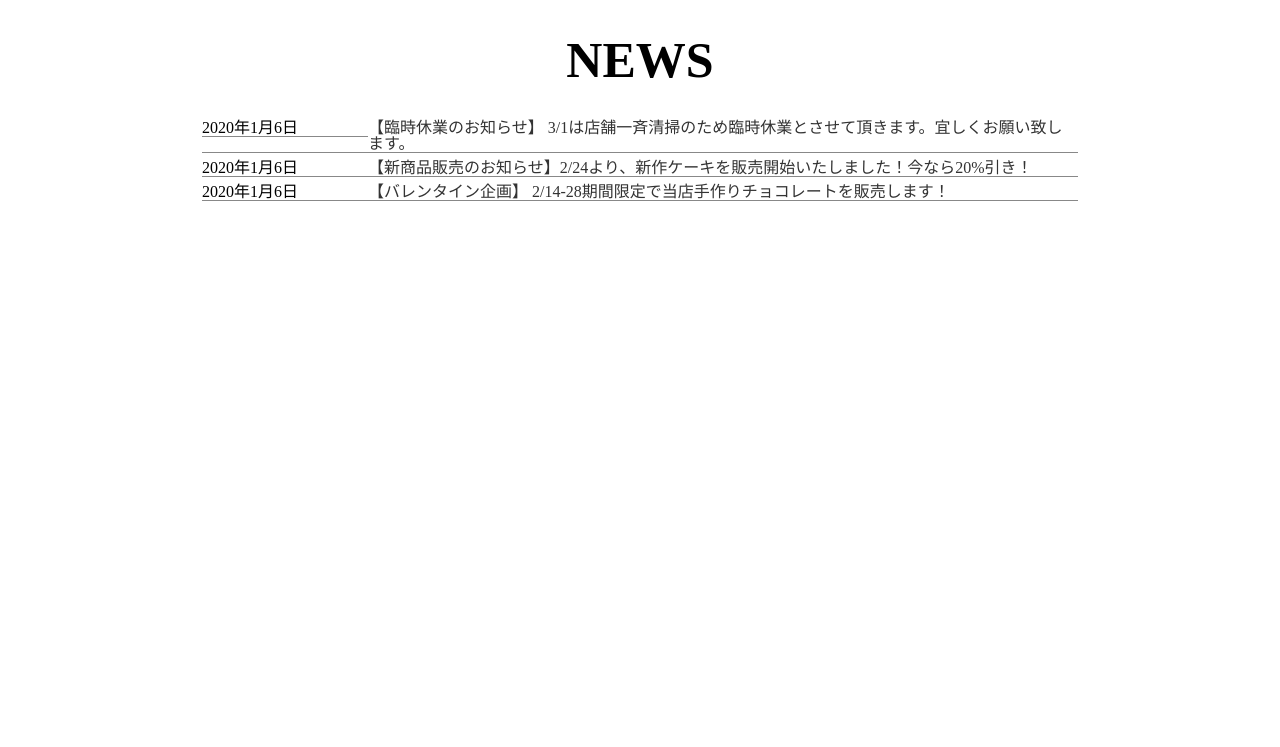
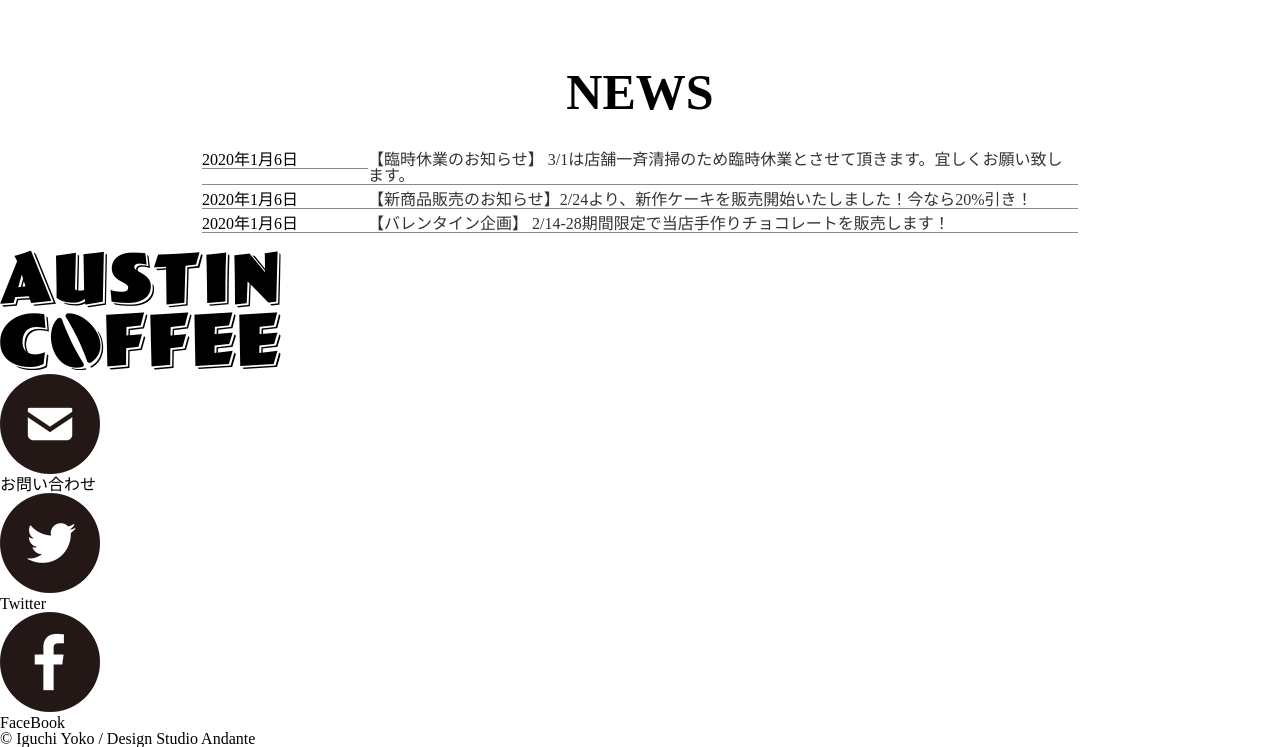
Before and after one commit to shibainu0727/cafe, a plain HTML site: page index.html in a window 1280 px wide. Shown: the part 3274-4021 px from the top of the page. Before the commit the page ends 3492 px from the top, so only its background shows below. Drawn offline with Linux system fonts and the light colour scheme.

Commit message:
Update index.html

```diff
--- a/index.html
+++ b/index.html
@@ -9,6 +9,7 @@
 <!-- <link rel="stylesheet" href="https://stackpath.bootstrapcdn.com/bootstrap/4.5.2/css/bootstrap.min.css" integrity="sha384-JcKb8q3iqJ61gNV9KGb8thSsNjpSL0n8PARn9HuZOnIxN0hoP+VmmDGMN5t9UJ0Z" crossorigin="anonymous"> -->
 <link rel="stylesheet" href="CSS/cssreset-min.css">
 <link rel="stylesheet" href="CSS/css.css">
+<link rel="stylesheet" href="CSS/responsive.css">
 </head>
 
 <body>
@@ -89,6 +90,7 @@
               <img src="img/coffee.png" alt="">
               <h2>ブレンドコーヒー</h2>
               <p>フルーティーな味わいと <br>まろやかな酸味が特徴の <br>飲みやすいコーヒーです</p>
+              <p class="price">￥400</p>
             </div>
           </li>
           <li>
@@ -96,6 +98,7 @@
               <img src="img/cafe-latte.png" alt="">
               <h2>カフェラテ</h2>
               <p>エスプレッソにたっぷりの <br>スチームミルクで <br>オリジナルラテアートを描きます</p>
+              <p class="price">￥520</p>
             </div>
           </li>
           <li>
@@ -103,6 +106,7 @@
               <img src="img/orange-juice.png" alt="">
               <h2>オレンジジュース</h2>
               <p>ストレートタイプの果肉入り1 <br>00％オレンジジュース <br>甘みと酸味のバランスがよいのが特徴です</p>
+              <p class="price">￥430</p>
             </div>
           </li>
         </ul>
@@ -112,6 +116,7 @@
               <img src="img/cream-puffs.png" alt="">
               <h2>手作りシュークリーム</h2>
               <p>取れたての卵を使用した <br>濃厚なクリームが <br>口いっぱいに広がります</p>
+              <p class="price">￥380</p>
             </div>
           </li>
           <li>
@@ -119,6 +124,7 @@
               <img src="img/croissant.png" alt="">
               <h2>天然酵母クロワッサン</h2>
               <p>自家製の天然酵母で <br>丁寧に焼き上げました <br>焼き立てが楽しめます</p>
+              <p class="price">￥180</p>
             </div>
           </li>
           <li>
@@ -126,6 +132,7 @@
               <img src="img/cake.png" alt="">
               <h2>オーガニックケーキ</h2>
               <p>有機栽培された原料で <br>砂糖を使わずに <br>丁寧に焼き上げています</p>
+              <p class="price">￥420</p>
             </div>
           </li>
         </ul>
@@ -175,9 +182,26 @@
     </div>
   </main>
   <footer>
-    <div class="footer-container">
-    </div>
-
+    <div class="container">
+      <div class="footer-logo">
+        <img src="img/austin-coffee-logo.png" alt="" >
+      </div>
+      <ul class="sns-list">
+        <li class="sns-item">
+          <img src="img/icon-mail.png" alt="" class="sns-icon">
+          <p class="sns-name">お問い合わせ</p>
+        </li>
+        <li class="sns-item">
+          <img src="img/icon-twitter.png" alt="" class="sns-icon">
+          <p class="sns-name">Twitter</p>
+        </li>
+        <li class="sns-item">
+          <img src="img/icon-facebook.png" alt="" class="sns-icon">
+          <p class="sns-name">FaceBook</p>
+        </li>
+      </ul>
+      <p class="copy-light">© Iguchi Yoko / Design Studio Andante</p>
+      </div>
   </footer>
 </body>
 </html>
```
